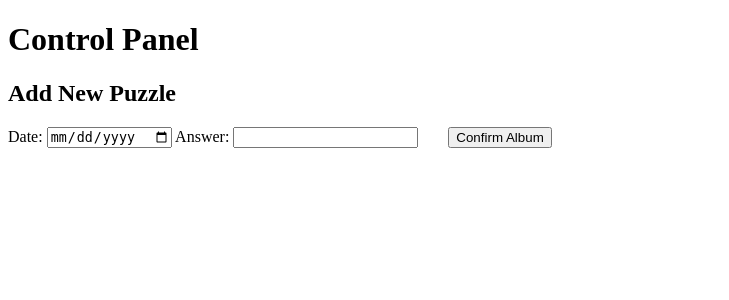
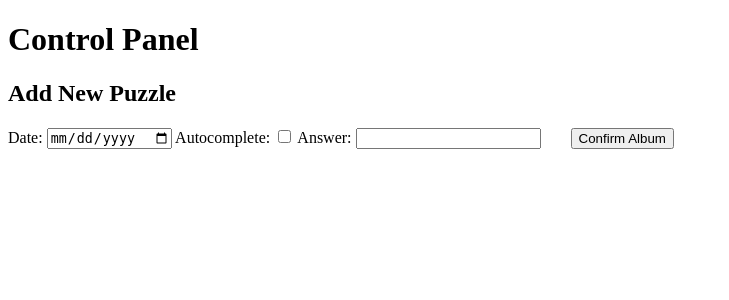
Before and after one commit to kerollosy/coverdle, a Flask app: page /control_panel in a window 1280 px wide. Shown: the top 300 px of the page, without its empty margins (0-729 px from the left). Run offline with Flask 3, Linux system fonts and the light colour scheme; the visitor is signed in with stand-in values (Sample User, id 1); data that the repository does not hold is empty; some libraries are stand-ins or nearby versions.

Commit message:
Add an option to toggle autcomplete in album name Remove `options.py`: useless

```diff
--- a/api/static/js/control_panel.js
+++ b/api/static/js/control_panel.js
@@ -46,13 +46,16 @@ function updateAlbumCover() {
   const cover_url = document.getElementById('cover-url');
   const selectedOption = albumOptions.options[albumOptions.selectedIndex];
   const album_url = document.getElementById('album-url');
+  const autocomplete = document.getElementById('autocomplete')
 
   albumCover.style.visibility = "visible"
   albumOptions.style.visibility = "visible"
   albumCover.src = selectedOption.dataset.coverUrl;
   cover_url.value = selectedOption.dataset.coverUrl;
   album_url.value = selectedOption.dataset.collectionViewUrl;
-  answer.value = selectedOption.dataset.albumName
+  if(autocomplete.checked) {
+    answer.value = selectedOption.dataset.albumName
+  }
 }
 
 document.getElementById('answer').addEventListener('change', updateAlbumOptions);
--- a/api/templates/control_panel.html
+++ b/api/templates/control_panel.html
@@ -28,6 +28,9 @@
         <label for="date">Date:</label>
         <input type="date" name="date" id="date" required>
 
+        <label for="autocomplete">Autocomplete:</label>
+        <input type="checkbox" name="autocomplete" id="autocomplete">
+
         <label for="answer">Answer:</label>
         <input type="text" name="answer" id="answer" required>
 
@@ -41,7 +44,7 @@
         <input type="hidden" name="album-url" id="album-url">
     </form>
 
-    <script src="/static/js/control_panel.js"></script>
+    <script src="/static/js/control_panel.js?v=2.0"></script>
 </body>
 
 </html>
```
Also changed, not shown: api/options.py (deleted, +0 -2 lines).
